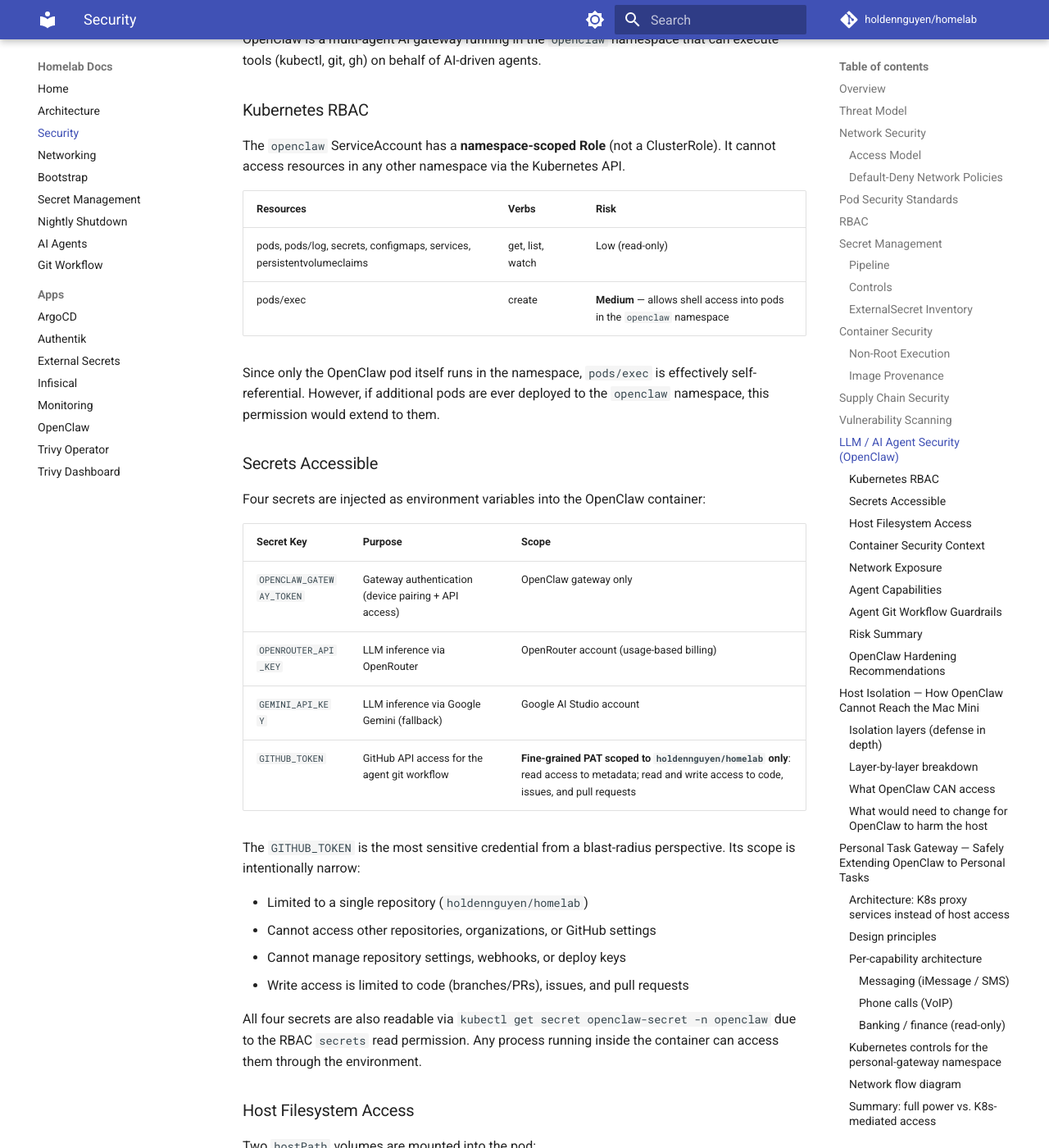
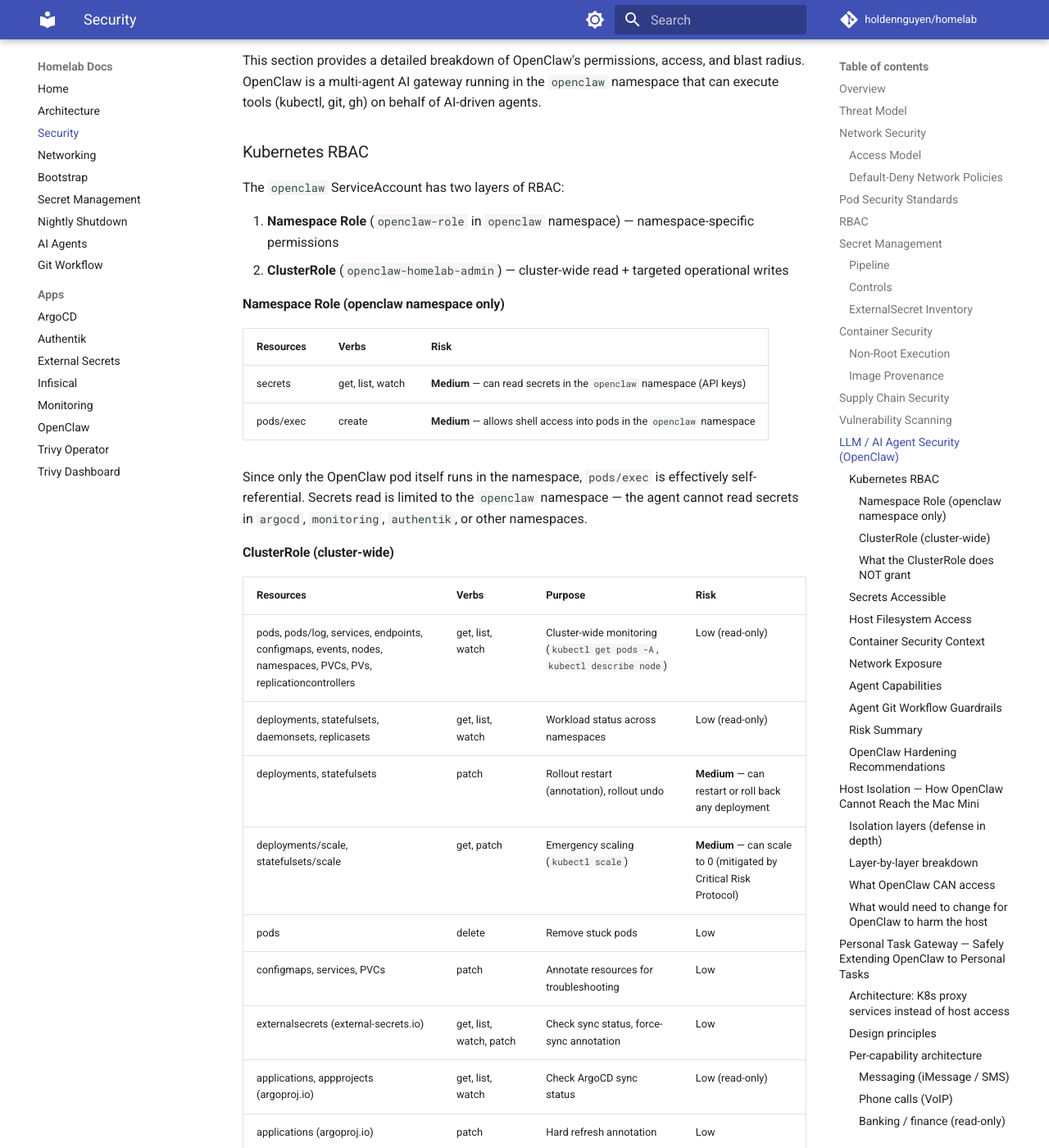
Before and after one commit to haingth77/homelab, an MkDocs documentation site: the page built from docs/security.md, in a window 1280 px wide and 1400 px high, scrolled down 7717 px. Shown: the whole window at 82% size. Built offline with MkDocs 1.6.1 and Material for MkDocs 9.7.7, drawn with Linux system fonts in a browser that asks for light colours; comment, search, counter and statistics services are not loaded; some of the changed text lies outside the part shown.

Commit message:
feat: expand OpenClaw RBAC from namespace-only to targeted ClusterRole (#78)
Add ClusterRole `openclaw-homelab-admin` giving the agent cluster-wide
read access plus scoped operational writes (rollout restart, scale,
force-sync ExternalSecrets, hard refresh ArgoCD Applications, delete
stuck pods, kubectl top). Secrets read remains namespace-scoped to
`openclaw` only. Does not grant create/delete on infrastructure
resources, keeping all persistent changes through GitOps.

Co-authored-by: Holden Nguyen <holden.nguyen@Holdens-Mac-mini.local>
Co-authored-by: Cursor <cursoragent@cursor.com>

```diff
--- a/docs/security.md
+++ b/docs/security.md
@@ -108,12 +108,12 @@ Every service runs under a dedicated ServiceAccount with least-privilege permiss
 
 | Service | ServiceAccount | Scope | Permissions |
 |---|---|---|---|
-| OpenClaw | `openclaw` (ns: `openclaw`) | Namespace Role | Read pods, logs, secrets, configmaps, services, PVCs; create pods/exec |
+| OpenClaw | `openclaw` (ns: `openclaw`) | Namespace Role + ClusterRole | See [OpenClaw RBAC detail](#kubernetes-rbac) below |
 | ArgoCD | `argocd-*` (ns: `argocd`) | ClusterRole | Managed by Helm chart — application controller needs cluster-wide access to sync resources |
 | ESO | `external-secrets` (ns: `external-secrets`) | ClusterRole | Managed by Helm chart — needs cluster-wide access to create secrets in any namespace |
 | Monitoring | `kube-prometheus-stack-*` | ClusterRole | Managed by Helm chart — Prometheus needs cluster-wide metrics scraping |
 
-The previous `cluster-admin` ClusterRoleBinding on the OpenClaw ServiceAccount was removed in v1.1.0, scoping it down to a namespace-only Role.
+OpenClaw's RBAC was expanded from a namespace-only Role (v1.1.0–v1.3.0) to a namespace Role + targeted ClusterRole in v1.4.0. The ClusterRole grants cluster-wide read and scoped operational writes (rollout restart, force-sync, ArgoCD hard refresh) without granting `cluster-admin`. See the [full RBAC breakdown](#kubernetes-rbac) in the OpenClaw security section.
 
 ## Secret Management
 
@@ -215,14 +215,47 @@ This section provides a detailed breakdown of OpenClaw's permissions, access, an
 
 ### Kubernetes RBAC
 
-The `openclaw` ServiceAccount has a **namespace-scoped Role** (not a ClusterRole). It cannot access resources in any other namespace via the Kubernetes API.
+The `openclaw` ServiceAccount has two layers of RBAC:
+
+1. **Namespace Role** (`openclaw-role` in `openclaw` namespace) — namespace-specific permissions
+2. **ClusterRole** (`openclaw-homelab-admin`) — cluster-wide read + targeted operational writes
+
+#### Namespace Role (openclaw namespace only)
 
 | Resources | Verbs | Risk |
 |---|---|---|
-| pods, pods/log, secrets, configmaps, services, persistentvolumeclaims | get, list, watch | Low (read-only) |
+| secrets | get, list, watch | **Medium** — can read secrets in the `openclaw` namespace (API keys) |
 | pods/exec | create | **Medium** — allows shell access into pods in the `openclaw` namespace |
 
-Since only the OpenClaw pod itself runs in the namespace, `pods/exec` is effectively self-referential. However, if additional pods are ever deployed to the `openclaw` namespace, this permission would extend to them.
+Since only the OpenClaw pod itself runs in the namespace, `pods/exec` is effectively self-referential. Secrets read is limited to the `openclaw` namespace — the agent cannot read secrets in `argocd`, `monitoring`, `authentik`, or other namespaces.
+
+#### ClusterRole (cluster-wide)
+
+| Resources | Verbs | Purpose | Risk |
+|---|---|---|---|
+| pods, pods/log, services, endpoints, configmaps, events, nodes, namespaces, PVCs, PVs, replicationcontrollers | get, list, watch | Cluster-wide monitoring (`kubectl get pods -A`, `kubectl describe node`) | Low (read-only) |
+| deployments, statefulsets, daemonsets, replicasets | get, list, watch | Workload status across namespaces | Low (read-only) |
+| deployments, statefulsets | patch | Rollout restart (annotation), rollout undo | **Medium** — can restart or roll back any deployment |
+| deployments/scale, statefulsets/scale | get, patch | Emergency scaling (`kubectl scale`) | **Medium** — can scale to 0 (mitigated by Critical Risk Protocol) |
+| pods | delete | Remove stuck pods | Low |
+| configmaps, services, PVCs | patch | Annotate resources for troubleshooting | Low |
+| externalsecrets (external-secrets.io) | get, list, watch, patch | Check sync status, force-sync annotation | Low |
+| applications, appprojects (argoproj.io) | get, list, watch | Check ArgoCD sync status | Low (read-only) |
+| applications (argoproj.io) | patch | Hard refresh annotation | Low |
+| pods, nodes (metrics.k8s.io) | get, list | `kubectl top pods/nodes` | Low (read-only) |
+
+#### What the ClusterRole does NOT grant
+
+| Capability | Why excluded |
+|---|---|
+| **Create** deployments, services, namespaces, configmaps | Persistent resource creation goes through GitOps (git → ArgoCD) |
+| **Delete** deployments, services, statefulsets, namespaces | Destructive deletions go through GitOps (git revert → ArgoCD prune) |
+| **Read secrets** outside `openclaw` namespace | Secrets in `argocd`, `monitoring`, `authentik`, `infisical` are not accessible |
+| **Modify** ClusterRoles, ClusterRoleBindings, NetworkPolicies | Security-sensitive cluster resources are GitOps-only |
+| **Create/delete** ArgoCD Applications or AppProjects | Application lifecycle is managed through git manifests |
+| **Exec** into pods in other namespaces | pods/exec is namespace-scoped to `openclaw` only |
+
+This design allows the agent to **monitor everything, operate on running workloads, but never create or destroy infrastructure**. All persistent changes flow through GitOps.
 
 ### Secrets Accessible
 
@@ -364,13 +397,15 @@ flowchart LR
 | # | Risk | Severity | Current Mitigation | Residual Risk |
 |---|---|---|---|---|
 | 1 | `GITHUB_TOKEN` grants repo write access to all agents | Medium | Scoped to single repo; PR review required; agent footprint tracing | A misbehaving agent could create spam PRs or issues |
-| 2 | `pods/exec` + `secrets` read lets agents read their own secrets via kubectl | Medium | Only one pod in namespace; RBAC is namespace-scoped | If more pods are added to `openclaw` ns, blast radius grows |
-| 3 | Missing `allowPrivilegeEscalation: false` | Low | Container runs as non-root (UID 1000) | Theoretical escalation path if kernel vulnerability exists |
-| 4 | `--allow-unconfigured` on gateway | Low | Tailscale + gateway token + device pairing provide three auth layers | Removes one defense layer (client pre-registration) |
-| 5 | `trustedProxies` covers all RFC 1918 space | Low | Only OrbStack internal traffic uses these ranges | Broader than necessary; could be narrowed |
-| 6 | `sessions.visibility: "all"` | Low | Single-user system; no multi-tenant data | All agents see all session history |
-| 7 | Read-only hostPath volumes expose host filesystem | Low | Paths are narrow; read-only; contain only Markdown files | Container compromise could read skill/agent definitions |
-| 8 | LLM API keys grant inference access | Low | Keys are per-provider; usage-based billing with spending limits | Compromised key could incur API costs |
+| 2 | `pods/exec` + `secrets` read lets agents read their own secrets via kubectl | Medium | Only one pod in namespace; secrets read is namespace-scoped to `openclaw` | If more pods are added to `openclaw` ns, blast radius grows |
+| 3 | ClusterRole allows `patch` on deployments/statefulsets cluster-wide | Medium | Limited to patch (restart/scale) — cannot create or delete workloads; Critical Risk Protocol requires user confirmation for scaling to 0 | A misbehaving agent could restart or scale down any deployment |
+| 4 | ClusterRole allows `patch` on ArgoCD Applications | Low | Limited to patch (hard refresh annotation) — cannot create or delete Applications | Agent could trigger unnecessary refreshes; self-heal reverts any drift |
+| 5 | Missing `allowPrivilegeEscalation: false` | Low | Container runs as non-root (UID 1000) | Theoretical escalation path if kernel vulnerability exists |
+| 6 | `--allow-unconfigured` on gateway | Low | Tailscale + gateway token + device pairing provide three auth layers | Removes one defense layer (client pre-registration) |
+| 7 | `trustedProxies` covers all RFC 1918 space | Low | Only OrbStack internal traffic uses these ranges | Broader than necessary; could be narrowed |
+| 8 | `sessions.visibility: "all"` | Low | Single-user system; no multi-tenant data | All agents see all session history |
+| 9 | Read-only hostPath volumes expose host filesystem | Low | Paths are narrow; read-only; contain only Markdown files | Container compromise could read skill/agent definitions |
+| 10 | LLM API keys grant inference access | Low | Keys are per-provider; usage-based billing with spending limits | Compromised key could incur API costs |
 
 ### OpenClaw Hardening Recommendations
 
@@ -419,7 +454,7 @@ flowchart TD
 | **Container filesystem isolation** | The container has its own root filesystem. Only explicitly mounted volumes are visible. | Cannot see `/Users/holden.nguyen/`, cannot read Desktop/Documents/Downloads, cannot access Photos/Music/Mail, cannot read browser profiles or cookies |
 | **hostPath scope** | Two host directories are mounted — both read-only, both containing only Markdown files | Can read `agents/workspaces/*.md` and `skills/*.md`. Cannot write to them. Cannot mount additional host paths without changing the deployment manifest (which requires a PR + human review) |
 | **Non-root execution** | Pod runs as UID 1000 with `runAsNonRoot: true` | Cannot escalate to root inside the container, cannot modify system binaries, cannot change container network config |
-| **Namespace-scoped RBAC** | ServiceAccount has a Role (not ClusterRole) limited to the `openclaw` namespace | Cannot list/get/modify pods, secrets, or any resource in other namespaces (`argocd`, `monitoring`, `infisical`, `authentik`). Cannot create Deployments, DaemonSets, or any cluster-scoped resource |
+| **Targeted RBAC (no cluster-admin)** | ClusterRole grants cluster-wide read + scoped operational writes (restart, scale, annotate). Namespace Role grants secrets read + pods/exec in `openclaw` only | Cannot create or delete deployments, services, or namespaces. Cannot read secrets outside `openclaw`. Cannot modify ClusterRoles, NetworkPolicies, or RBAC resources. Cannot exec into pods in other namespaces |
 | **Network policies** | Default-deny with explicit allowlist: DNS, K8s API (:6443), Tailscale ingress (:18789), internet egress (:443) | Cannot reach other namespaces' pods over the network (declarative intent — enforcement depends on CNI). Cannot open arbitrary ports. Cannot reach macOS services on the host network (except through the K8s API server) |
 | **Secret scoping** | Only `openclaw-secret` is injected (5 API keys). Infisical stores all other secrets in separate ExternalSecrets per namespace | Cannot read Authentik passwords, Grafana credentials, PostgreSQL passwords, or any secret outside its namespace |
 | **GitHub token scope** | Fine-grained PAT: only `holdennguyen/homelab`, only code/issues/PRs | Cannot access other repos, cannot modify repo settings/webhooks, cannot access GitHub account settings, cannot read private repos beyond `homelab` |
@@ -436,8 +471,12 @@ To be precise about the actual attack surface:
 | `skills/*.md` via hostPath | Read-only | Minimal — only skill definition Markdown files |
 | `openclaw-secret` (5 API keys) | Read via env vars and `kubectl get secret` | Medium — LLM API keys could incur billing; GitHub token scoped to one repo |
 | Pods in `openclaw` namespace | Read + exec | Medium — only the OpenClaw pod itself runs there |
-| K8s API server | Scoped to `openclaw` namespace reads | Low |
-| Internet on port 443 | Outbound HTTPS | Required for LLM APIs and GitHub; could theoretically exfiltrate data from its own namespace |
+| Pods, deployments, services, events in **all** namespaces | Read-only | Low — monitoring only, cannot modify |
+| Deployments, statefulsets in **all** namespaces | Patch (restart, scale) | Medium — can restart or scale workloads; scaling to 0 is gated by Critical Risk Protocol |
+| ArgoCD Applications | Read + patch (hard refresh) | Low — can trigger syncs but cannot create/delete apps |
+| ExternalSecrets in **all** namespaces | Read + patch (force-sync) | Low — can check status and trigger re-sync |
+| Secrets **outside** `openclaw` namespace | **No access** | N/A — cannot read secrets in argocd, monitoring, authentik, infisical |
+| Internet on port 443 | Outbound HTTPS | Required for LLM APIs and GitHub; could theoretically exfiltrate data visible to the agent |
 
 ### What would need to change for OpenClaw to harm the host
 
```
Also changed, not shown: k8s/apps/openclaw/README.md (+8 -3 lines), skills/homelab-admin/SKILL.md (+3 -1 lines), 1 other file.
